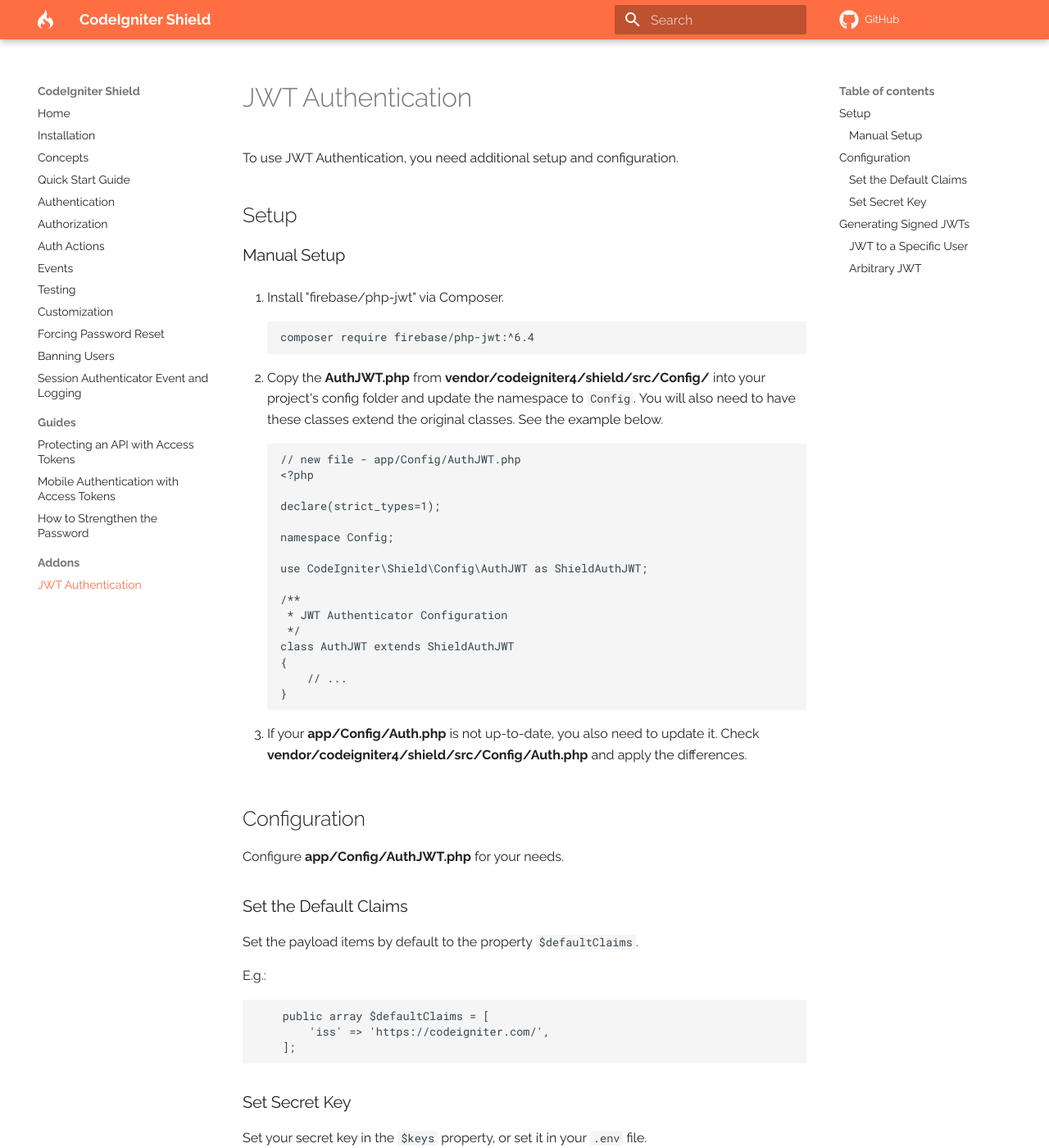
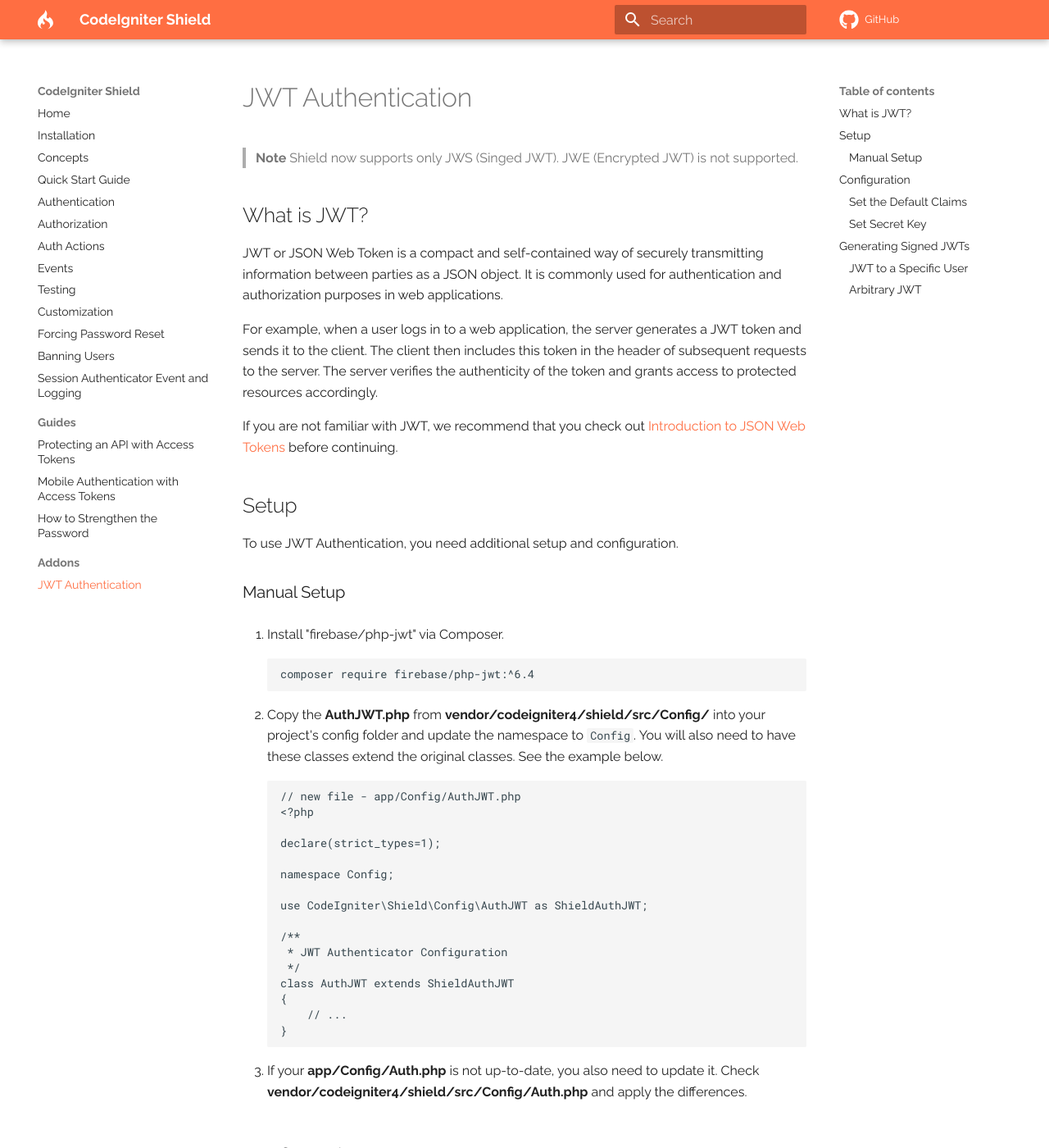
Before and after one commit to codeigniter4/shield, an MkDocs documentation site: the page built from docs/addons/jwt.md, in a window 1280 px wide and 1400 px high. Shown: the whole window at 82% size. Built offline with MkDocs 1.6.1 and Material for MkDocs 9.7.7, drawn with Linux system fonts in a browser that asks for light colours; comment, search, counter and statistics services are not loaded; a style sheet for code colours, icons or effects is not loaded; some of the changed text lies outside the part shown.

Commit message:
docs: add explanation for JWT and terms

````diff
--- a/docs/addons/jwt.md
+++ b/docs/addons/jwt.md
@@ -1,8 +1,25 @@
 # JWT Authentication
 
-To use JWT Authentication, you need additional setup and configuration.
+> **Note**
+> Shield now supports only JWS (Singed JWT). JWE (Encrypted JWT) is not supported.
+
+## What is JWT?
+
+JWT or JSON Web Token is a compact and self-contained way of securely transmitting
+information between parties as a JSON object. It is commonly used for authentication
+and authorization purposes in web applications.
+
+For example, when a user logs in to a web application, the server generates a JWT
+token and sends it to the client. The client then includes this token in the header
+of subsequent requests to the server. The server verifies the authenticity of the
+token and grants access to protected resources accordingly.
+
+If you are not familiar with JWT, we recommend that you check out
+[Introduction to JSON Web Tokens](https://jwt.io/introduction) before continuing.
 
 ## Setup
+
+To use JWT Authentication, you need additional setup and configuration.
 
 ### Manual Setup
 
@@ -41,7 +58,11 @@ Configure **app/Config/AuthJWT.php** for your needs.
 
 ### Set the Default Claims
 
-Set the payload items by default to the property `$defaultClaims`.
+> **Note**
+> A payload contains the actual data being transmitted, such as user ID, role,
+> or expiration time. Items in a payload is called *claims*.
+
+Set the default payload items to the property `$defaultClaims`.
 
 E.g.:
 ```php
@@ -49,6 +70,8 @@ E.g.:
         'iss' => 'https://codeigniter.com/',
     ];
 ```
+
+The default claims will be included in all tokens issued by Shield.
 
 ### Set Secret Key
 
@@ -65,6 +88,9 @@ with the following command:
 ```console
 php -r 'echo base64_encode(random_bytes(32));'
 ```
+
+> **Note**
+> The secret key is used for signing and validating tokens.
 
 ## Generating Signed JWTs
 
````
